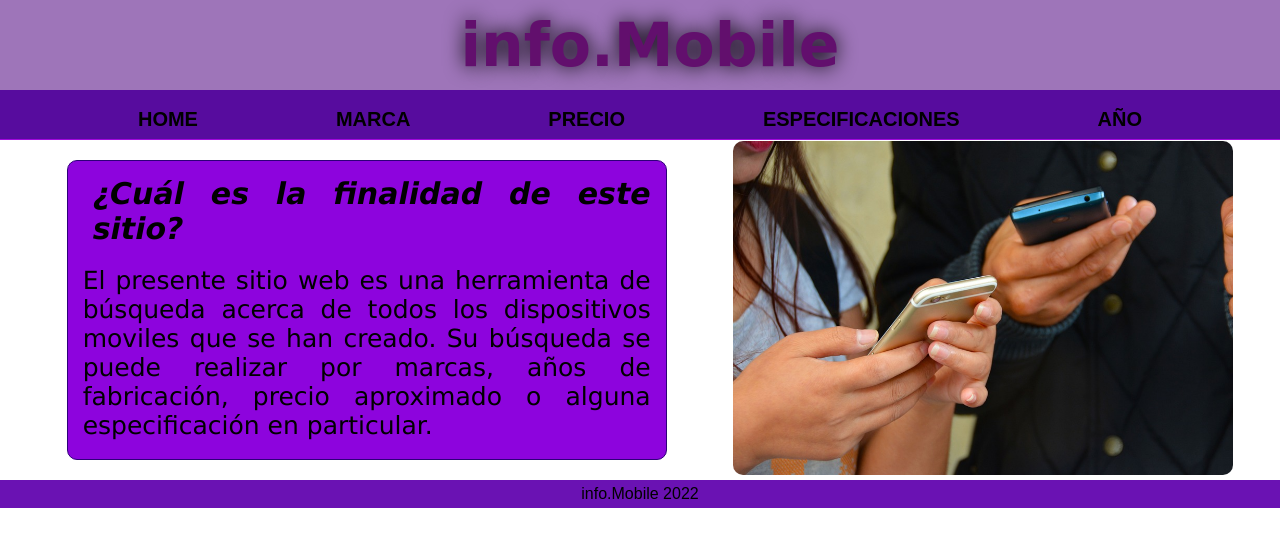
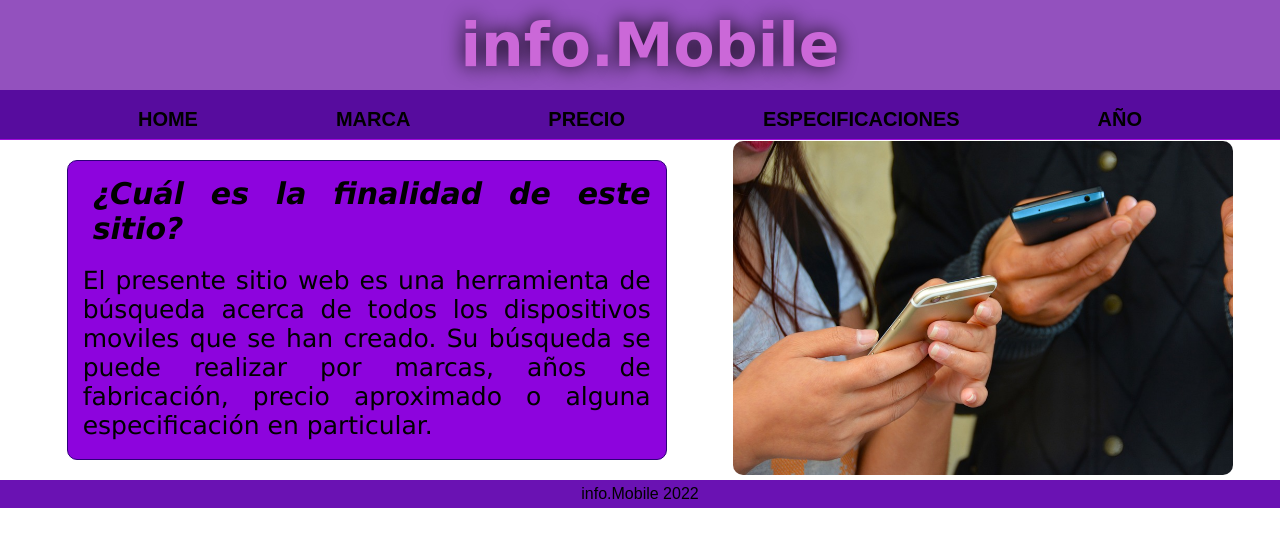
Before and after one commit to AndresMGuerrero/proyectoTio, a plain HTML site: page index.html in a window 1280 px wide. Drawn offline with Linux system fonts and the light colour scheme.

Commit message:
Se cambió color de letra y fondo a título

```diff
--- a/css/style.css
+++ b/css/style.css
@@ -10,11 +10,11 @@ header{
 header div h1{
     font-size: 60px;
     font-family: 'Permanent Marker', cursive;
-    color: #620f6d;
+    color: #cb68d8;
     text-shadow: 0 0 20px black;
     text-align: center;
     padding-left: 20px;
-    background-color: #9e75b9;
+    background-color: #9351be;
     height: 90px;
     width: 100%;
     position: fixed;
```
